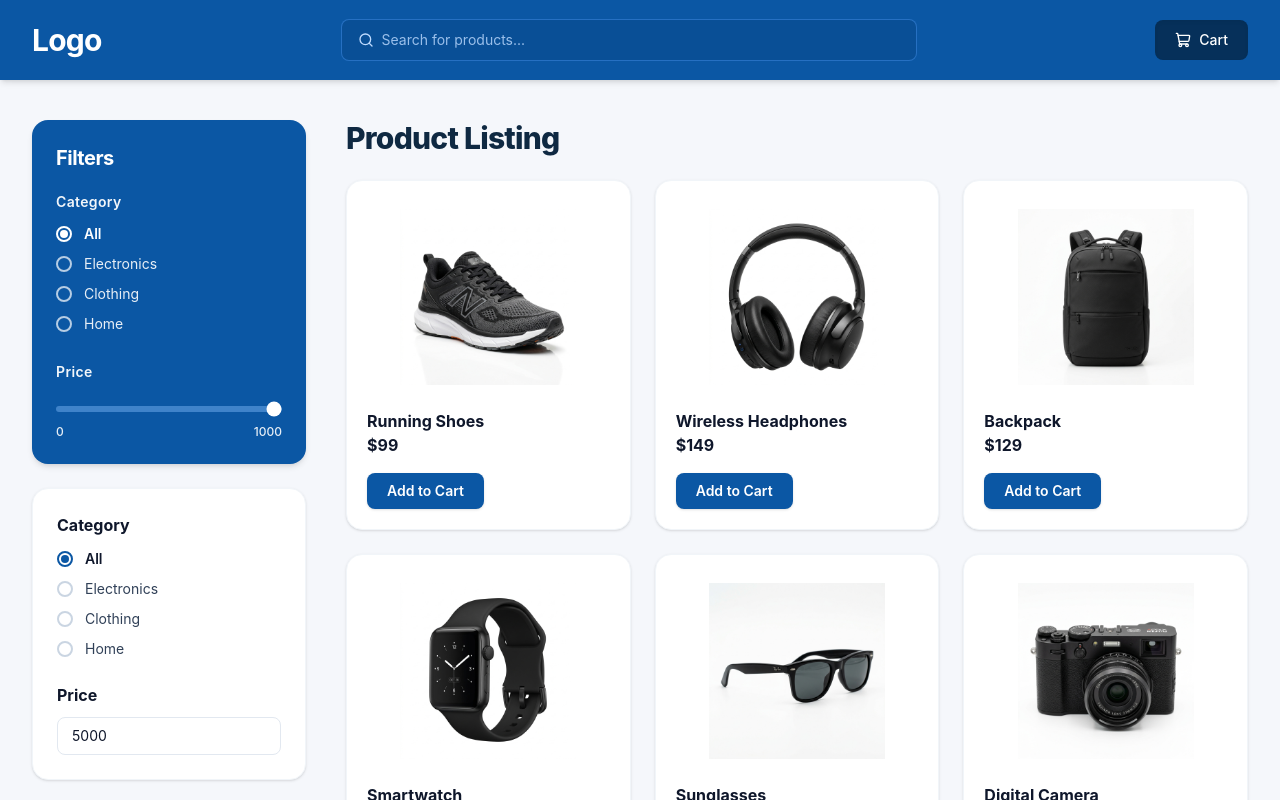
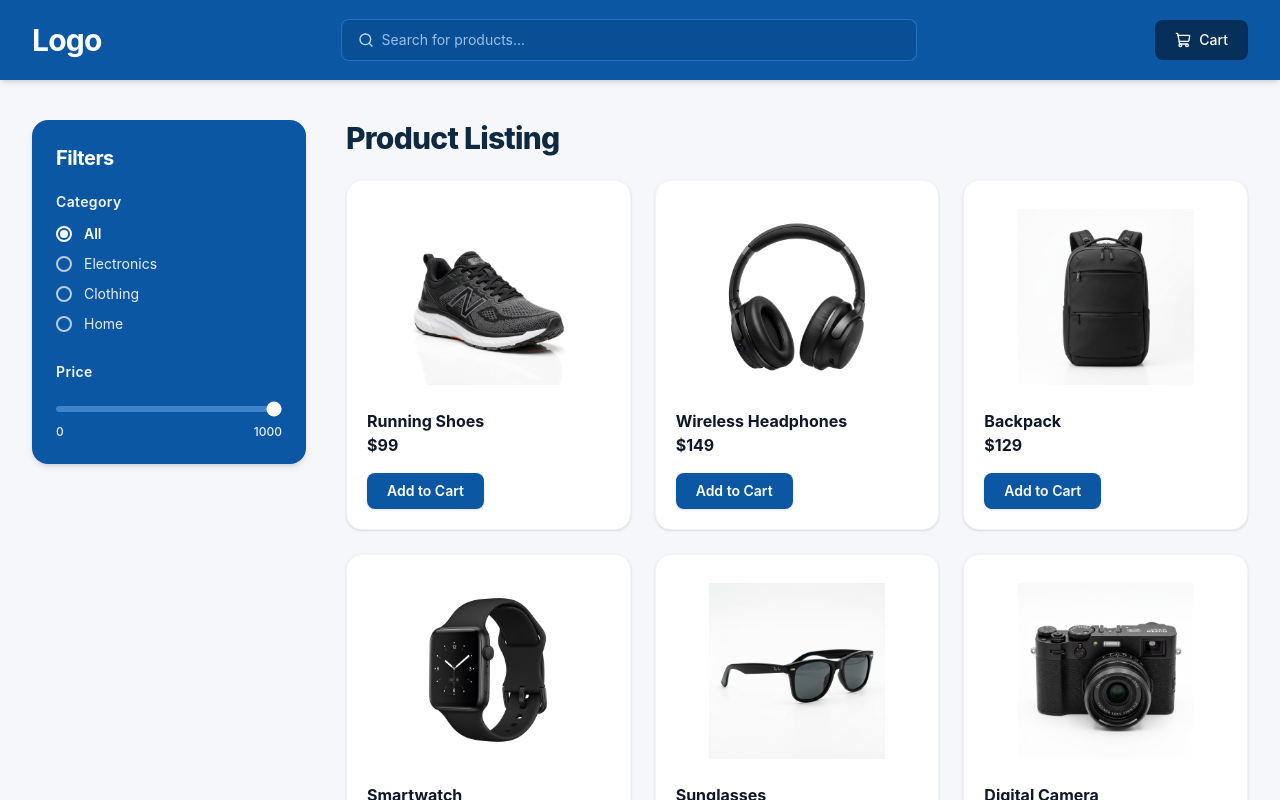
Before and after one commit to MIR-2004/WhatByte-Assignment, a Next.js app: page / in a window 1280 px wide. Shown: the top 800 px of the page. Built offline with nearby package versions, Linux system fonts and the light colour scheme.

Commit message:
feat(filters): simplify sidebar to single filter card and polish documentation

```diff
--- a/src/components/filters/FilterSidebar.tsx
+++ b/src/components/filters/FilterSidebar.tsx
@@ -1,6 +1,6 @@
 "use client";
 
-import React, { useState } from "react";
+import React from "react";
 import { FilterState } from "@/types/product";
 
 interface FilterSidebarProps {
@@ -16,8 +16,6 @@ export function FilterSidebar({
   filters,
   onFilterChange,
 }: FilterSidebarProps) {
-  const [customPriceInput, setCustomPriceInput] = useState<number>(5000);
-
   const selectedCategory = filters.categories.length === 0 ? "All" : filters.categories[0];
 
   const handleSelectCategory = (cat: string) => {
@@ -33,17 +31,8 @@ export function FilterSidebar({
     onFilterChange({ minPrice: 0, maxPrice: val });
   };
 
-  const handleCustomPriceChange = (e: React.ChangeEvent<HTMLInputElement>) => {
-    const val = Number(e.target.value);
-    setCustomPriceInput(val);
-    if (!isNaN(val) && val > 0) {
-      onFilterChange({ maxPrice: val });
-    }
-  };
-
   return (
-    <aside className="w-full space-y-6">
-      {/* 1. Top Card: Solid Blue Filter Box */}
+    <aside className="w-full">
       <div className="bg-[#0b57a4] text-white rounded-2xl p-6 shadow-md">
         <h2 className="text-xl font-bold tracking-tight mb-5">Filters</h2>
 
@@ -108,65 +97,6 @@ export function FilterSidebar({
           </div>
         </div>
       </div>
-
-      {/* 2. Bottom Card: White Category / Price Box */}
-      <div className="bg-white rounded-2xl p-6 shadow-sm border border-slate-100">
-        {/* Category Section */}
-        <div className="space-y-3">
-          <h3 className="text-base font-bold text-slate-900">Category</h3>
-          <div className="space-y-2.5">
-            {CATEGORY_OPTIONS.map((cat) => {
-              const isChecked = selectedCategory === cat;
-              return (
-                <label
-                  key={`white-${cat}`}
-                  onClick={() => handleSelectCategory(cat)}
-                  className="flex items-center gap-3 text-sm cursor-pointer group select-none text-slate-800"
-                >
-                  <div className="relative flex items-center justify-center">
-                    <input
-                      type="radio"
-                      name="white-category"
-                      checked={isChecked}
-                      onChange={() => handleSelectCategory(cat)}
-                      className="sr-only"
-                    />
-                    <div
-                      className={`w-4 h-4 rounded-full border-2 flex items-center justify-center transition-all ${
-                        isChecked
-                          ? "border-[#0b57a4]"
-                          : "border-slate-300 group-hover:border-slate-400"
-                      }`}
-                    >
-                      {isChecked && (
-                        <div className="w-2 h-2 rounded-full bg-[#0b57a4]" />
-                      )}
-                    </div>
-                  </div>
-                  <span className={`${isChecked ? "font-semibold text-slate-900" : "text-slate-700"}`}>
-                    {cat}
-                  </span>
-                </label>
-              );
-            })}
-          </div>
-        </div>
-
-        {/* Price Input Section */}
-        <div className="mt-6 space-y-2.5">
-          <h3 className="text-base font-bold text-slate-900">Price</h3>
-          <div className="relative">
-            <input
-              type="number"
-              value={customPriceInput}
-              onChange={handleCustomPriceChange}
-              min="0"
-              step="50"
-              className="w-full px-3.5 py-2 text-sm bg-white border border-slate-200 rounded-lg text-slate-900 focus:outline-none focus:ring-2 focus:ring-[#0b57a4]/30 focus:border-[#0b57a4]"
-            />
-          </div>
-        </div>
-      </div>
     </aside>
   );
 }
```
Also changed, not shown: 1 other file (tests, documents, lock files or other folders).
